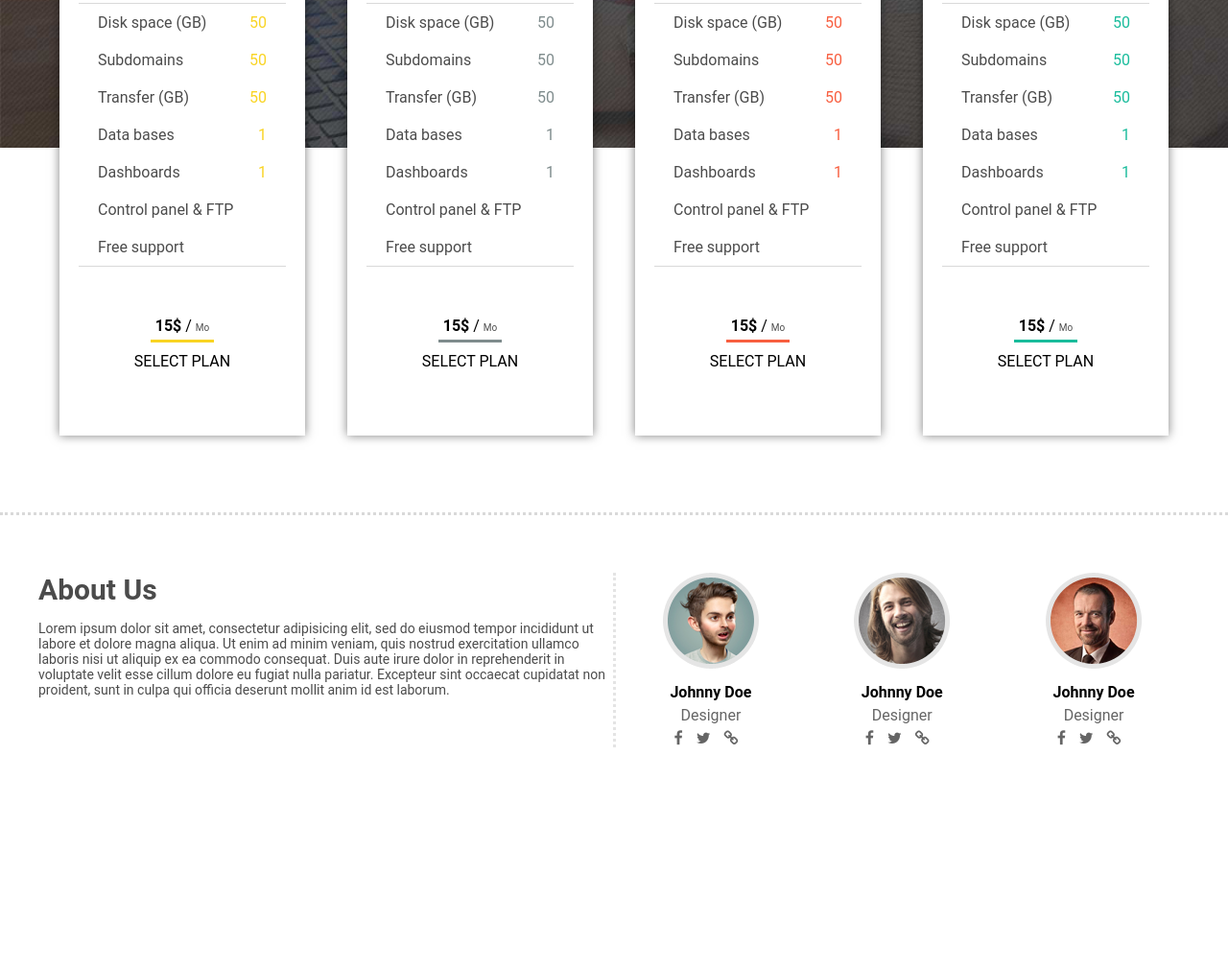
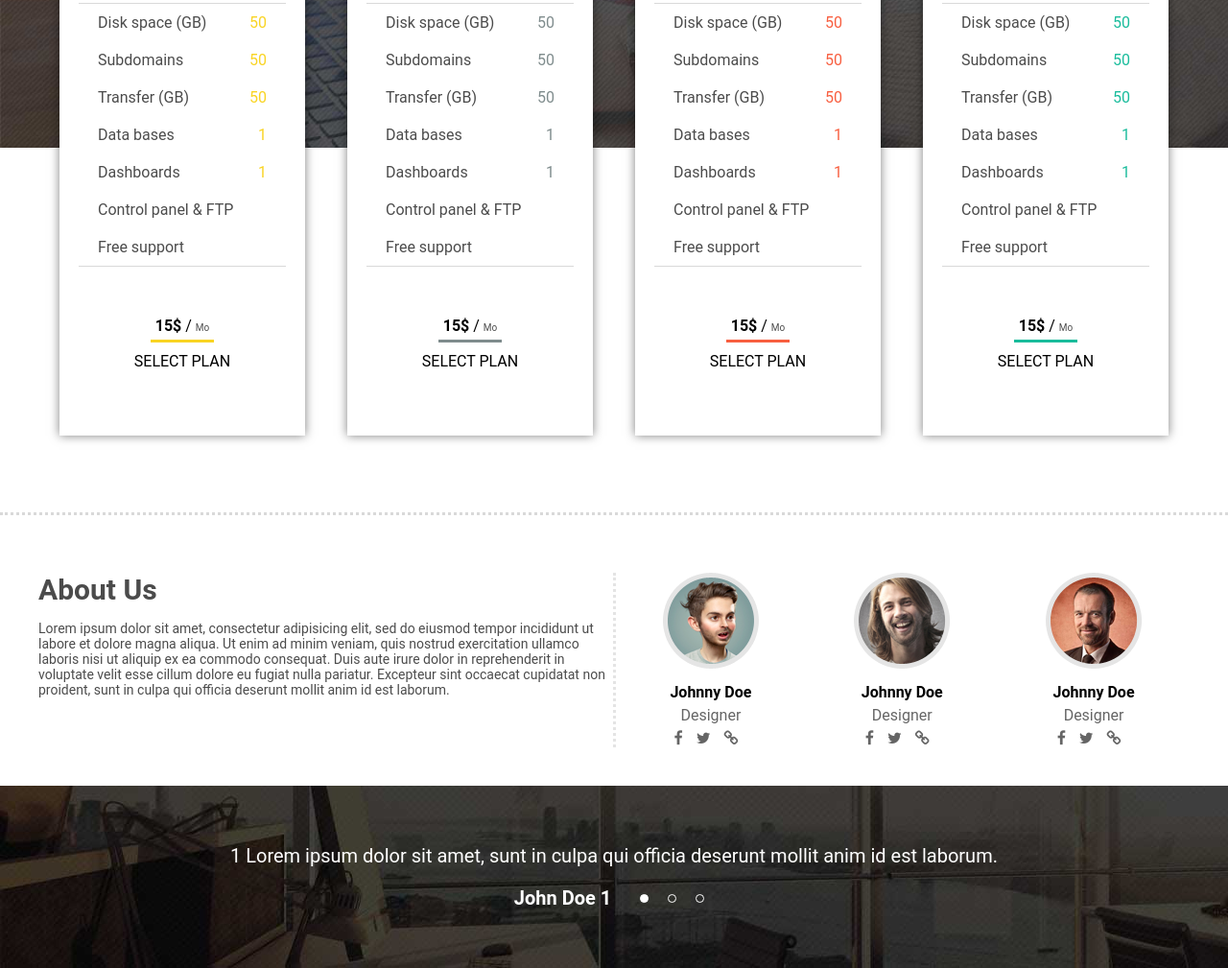
Before and after one commit to zinovyevaleks/sass-practice, a website: page public/index.html in a window 1280 px wide. Shown: the part 1514-2523 px from the top of the page at 96% size. Before the commit the page ends 2333 px from the top, so only its background shows below. Drawn offline with Linux system fonts and the light colour scheme.

Commit message:
Сверстал блок слайдера

```diff
--- a/public/index.html
+++ b/public/index.html
@@ -296,6 +296,47 @@
             </div>
         </div>
     </section>
+    <section class="slider">
+        <div class="slider__slide">
+            <div class="slider__quote">
+                1 Lorem ipsum dolor sit amet, sunt in culpa qui officia deserunt mollit anim id est laborum.
+            </div>
+            <div class="slider__info">
+                <div class="slider__name">John Doe 1</div>
+                <div class="slider__icons">
+                    <span class="slider__icon slider__icon--active"></span>
+                    <span class="slider__icon"></span>
+                    <span class="slider__icon"></span>
+                </div>
+            </div>
+        </div>
+        <div class="slider__slide hide">
+            <div class="slider__quote">
+                2 Lorem ipsum dolor sit amet, sunt in culpa qui officia deserunt mollit anim id est laborum.
+            </div>
+            <div class="slider__info">
+                <div class="slider__name">John Doe 2</div>
+                <div class="slider__icons">
+                    <span class="slider__icon"></span>
+                    <span class="slider__icon slider__icon--active"></span>
+                    <span class="slider__icon"></span>
+                </div>
+            </div>
+        </div>
+        <div class="slider__slide hide">
+            <div class="slider__quote">
+                3 Lorem ipsum dolor sit amet, sunt in culpa qui officia deserunt mollit anim id est laborum.
+            </div>
+            <div class="slider__info">
+                <div class="slider__name">John Doe 3</div>
+                <div class="slider__icons">
+                    <span class="slider__icon"></span>
+                    <span class="slider__icon"></span>
+                    <span class="slider__icon slider__icon--active"></span>
+                </div>
+            </div>
+        </div>
+    </section>
 </div>
 
 </body>
--- a/src/scss/main.scss
+++ b/src/scss/main.scss
@@ -36,3 +36,7 @@ a {
     flex-grow: 1;
     height: 100vh;
 }
+
+.hide {
+    display: none!important;
+}
--- /dev/null
+++ b/src/scss/slider.scss
@@ -0,0 +1,56 @@
+@import "partials/params";
+@import "partials/mixins";
+
+.slider {
+    @include flex-center;
+    height: 190px;
+    background: url('img/comment_bg.jpg')  no-repeat;
+    background-size: cover;
+    color: #fff;
+
+    &__slide {
+        @include flex-center;
+        opacity: 1;
+        transition: .5s opacity;
+    }
+
+    &__quote {
+        font-size: 20px;
+        margin-bottom: 20px;
+        text-align: center;
+    }
+
+    &__info {
+        display: flex;
+
+    }
+
+    &__name {
+        font-size: 20px;
+        font-weight: bold;
+    }
+
+    &__icons {
+        display: inline-flex;
+        align-items: center;
+        margin-left: 20px;
+    }
+
+    &__icon {
+        position: relative;
+        width: 7px;
+        height: 7px;
+        top: 1px;
+        border-radius: 50%;
+        border: 1px solid #fff;
+        margin: 2px 10px;
+
+
+        cursor: pointer;
+
+        &--active {
+            background-color: #fff;
+        }
+    }
+
+}
```
Also changed, not shown: public/bundle.min.css.
